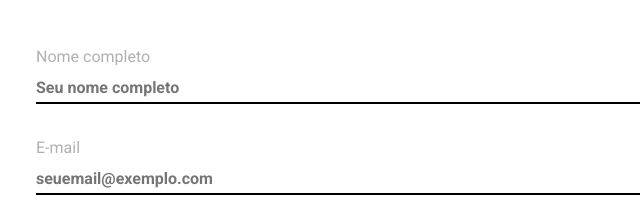
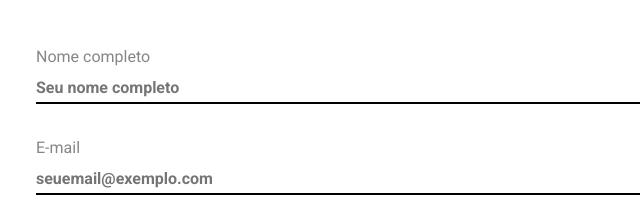
Before and after one commit to matheushenriqueferreira/contact-us, a plain HTML site: page index.html in a window 1280 px wide. Shown: the part 163-387 px from the top of the page, 504-1144 px from the left. Drawn offline with nearby package versions, Linux system fonts and the light colour scheme.

Commit message:
Alterado --label-color e var do input e textarea

```diff
--- a/styles.css
+++ b/styles.css
@@ -25,7 +25,7 @@ body {
 body.light {
   --bg-color: #FFFFFF;
   --text-color: #000000;
-  --label-color:#b1b0b0;
+  --label-color:#868686;
   --border-color: #000000;
   --button-bgColor: #000000;
   --button-text: #FFFFFF;
@@ -35,7 +35,7 @@ body.light {
 body.dark {
   --bg-color: #000000;
   --text-color: #FFFFFF;
-  --label-color:#b1b0b0;
+  --label-color:#D2D2D2;
   --border-color: #FFFFFF;
   --button-bgColor: #b1b0b0;
   --button-text: #000000;
@@ -47,7 +47,7 @@ input, textarea {
   border-left: 0;
   border-right: 0;
   border-bottom: var(--border-color) 2px solid;
-  color: var(--label-color);
+  color: var(--text-color);
   outline: 0;
   background: 0;
   font-weight: 700;
```
